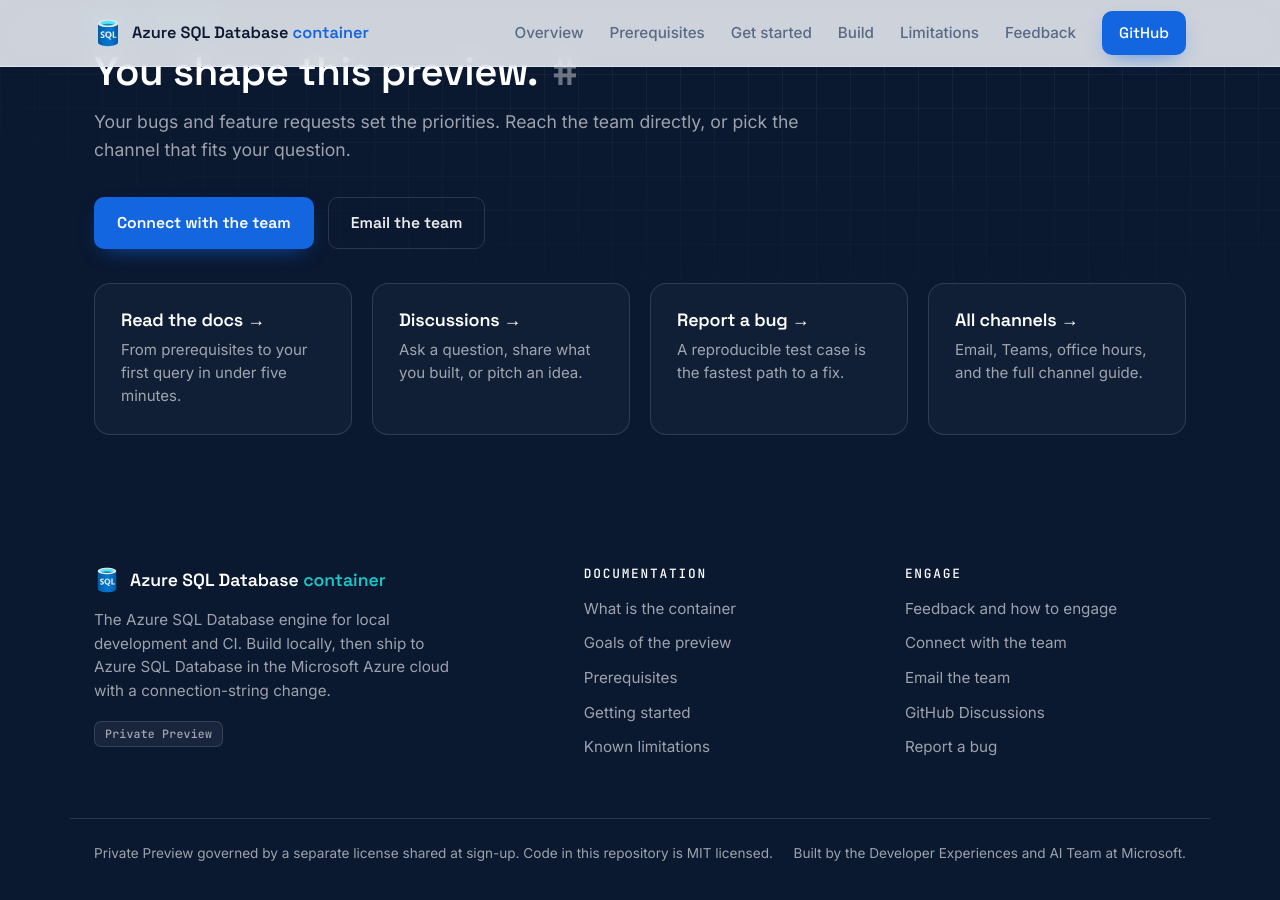
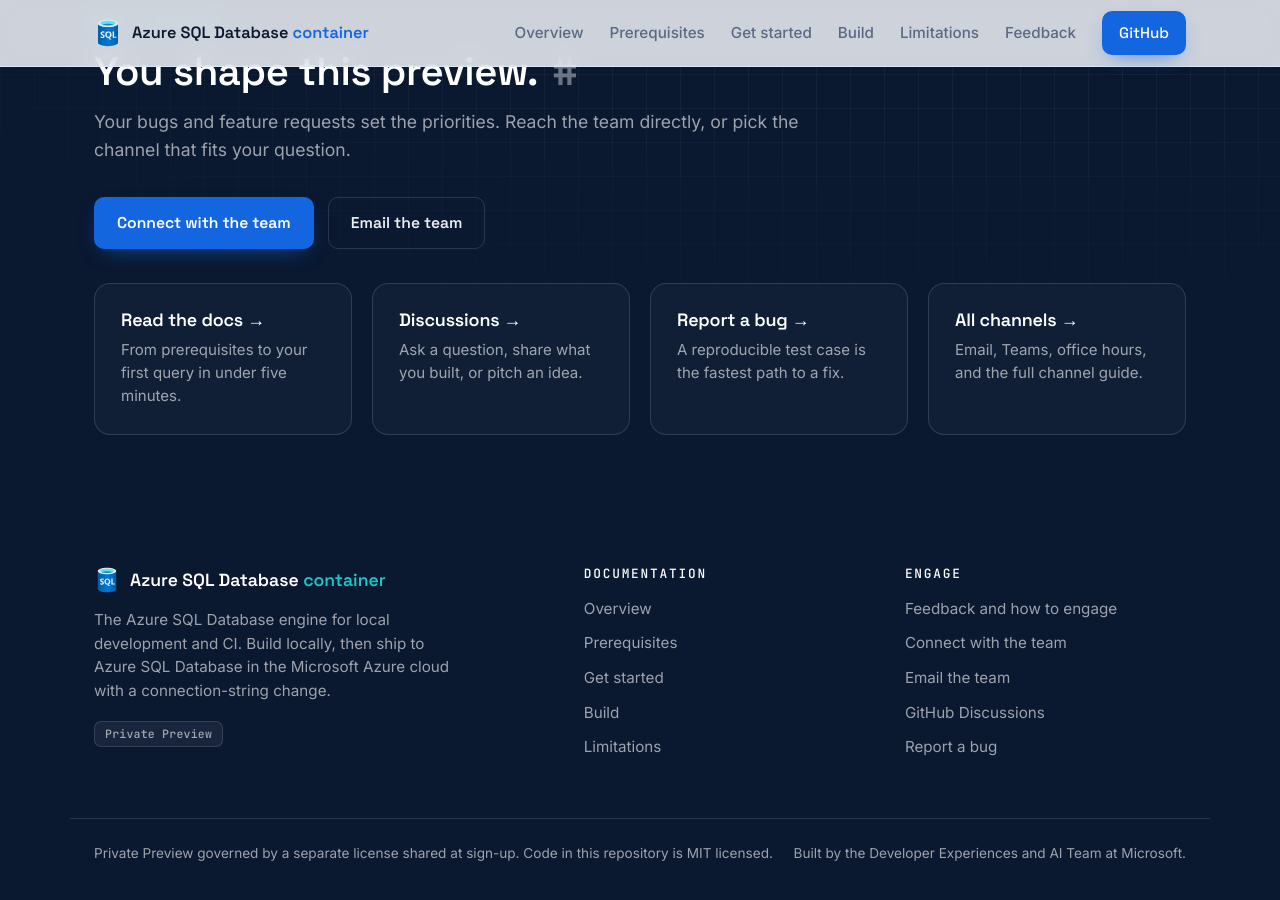
Before and after one commit to microsoft/azure-sql-database-container, a Jekyll site: the page built from docs/index.html, in a window 1280 px wide and 900 px high, scrolled down 4424 px. Built offline with Jekyll 4.4.1, drawn with Linux system fonts in a browser that asks for light colours.

Commit message:
Make the footer Documentation column mirror the navbar
The footer linked 'Goals of the preview' (removed from the nav when Goals was
merged into Overview) and labeled the overview page 'What is the container'.
Align the footer Documentation column with the navbar: Overview, Prerequisites,
Get started, Build, Limitations. The goals page stays reachable via the README.

```diff
--- a/docs/_includes/footer.html
+++ b/docs/_includes/footer.html
@@ -11,11 +11,11 @@
 
     <div class="footer-col">
       <h4>Documentation</h4>
-      <a href="{{ '/what-is-the-container.html' | relative_url }}">What is the container</a>
-      <a href="{{ '/goals-of-the-private-preview.html' | relative_url }}">Goals of the preview</a>
+      <a href="{{ '/what-is-the-container.html' | relative_url }}">Overview</a>
       <a href="{{ '/prerequisites.html' | relative_url }}">Prerequisites</a>
-      <a href="{{ '/getting-started.html' | relative_url }}">Getting started</a>
-      <a href="{{ '/known-limitations.html' | relative_url }}">Known limitations</a>
+      <a href="{{ '/getting-started.html' | relative_url }}">Get started</a>
+      <a href="{{ '/#build' | relative_url }}">Build</a>
+      <a href="{{ '/known-limitations.html' | relative_url }}">Limitations</a>
     </div>
 
     <div class="footer-col">
```
